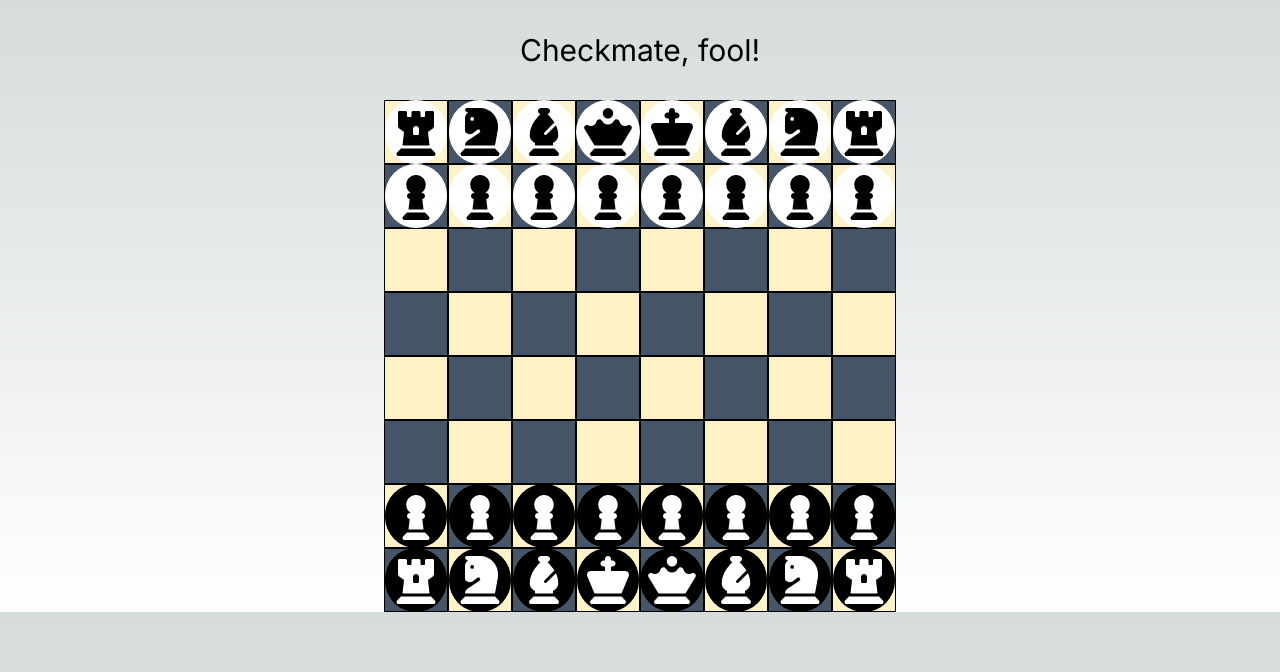
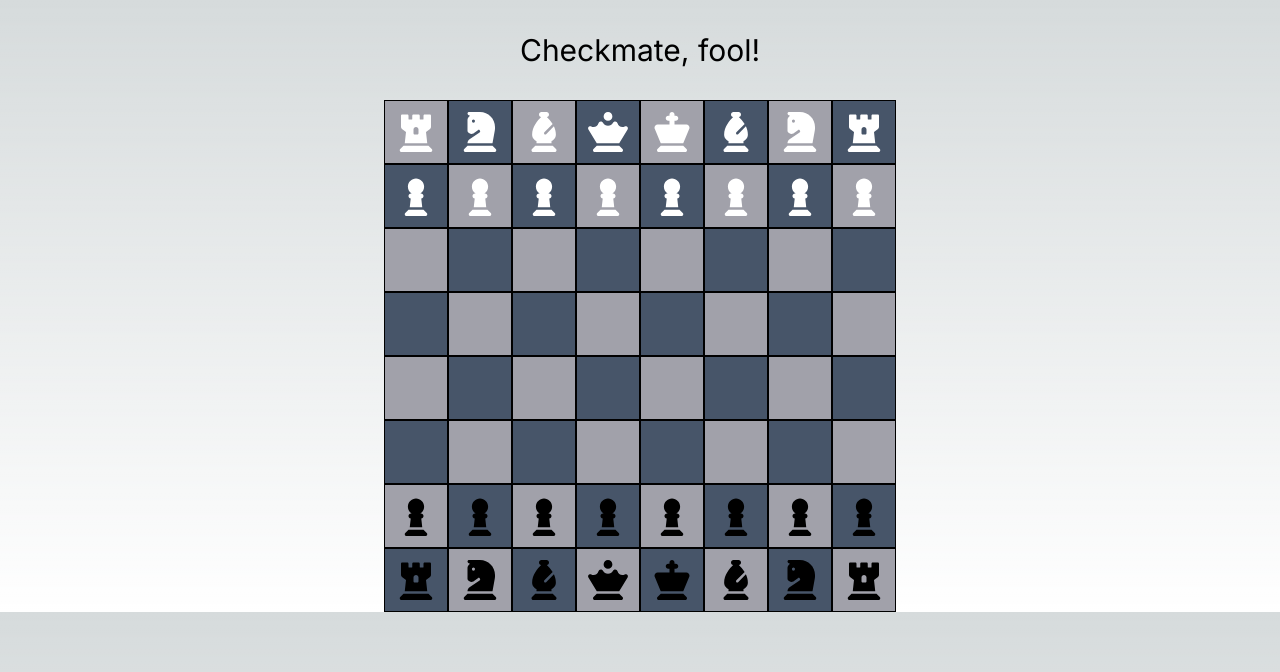
Before and after one commit to nmdurand/chess, a Next.js app: page / in a window 1280 px wide. Shown: the top 672 px of the page. Built offline with nearby package versions, Linux system fonts and the light colour scheme.

Commit message:
Sets up board context

```diff
--- a/app/layout.tsx
+++ b/app/layout.tsx
@@ -5,8 +5,8 @@ import { Inter } from 'next/font/google'
 const inter = Inter({ subsets: ['latin'] })
 
 export const metadata: Metadata = {
-  title: 'Create Next App',
-  description: 'Generated by create next app',
+  title: 'Checkmate, fool',
+  description: 'A simple chess game',
 }
 
 export default function RootLayout({
--- a/app/page.tsx
+++ b/app/page.tsx
@@ -1,65 +1,15 @@
-import {
-  faChessBishop,
-  faChessKing,
-  faChessKnight,
-  faChessPawn,
-  faChessQueen,
-  faChessRook,
-} from '@fortawesome/free-solid-svg-icons'
-import { Board } from '../components/Board'
+'use client'
+
+import { Board } from '@/components/Board'
+import { ChessContext, INITIAL_BOARD_DATA } from '../context/context'
 
 export default function Home() {
   return (
     <div className="flex flex-col items-center">
       <h1 className="text-center text-3xl my-8">Checkmate, fool!</h1>
-      <Board
-        data={[
-          [
-            { type: 'rook', icon: faChessRook, color: 'black' },
-            { type: 'knight', icon: faChessKnight, color: 'black' },
-            { type: 'bishop', icon: faChessBishop, color: 'black' },
-            { type: 'queen', icon: faChessQueen, color: 'black' },
-            { type: 'king', icon: faChessKing, color: 'black' },
-            { type: 'bishop', icon: faChessBishop, color: 'black' },
-            { type: 'knight', icon: faChessKnight, color: 'black' },
-            { type: 'rook', icon: faChessRook, color: 'black' },
-          ],
-          [
-            { type: 'pawn', icon: faChessPawn, color: 'black' },
-            { type: 'pawn', icon: faChessPawn, color: 'black' },
-            { type: 'pawn', icon: faChessPawn, color: 'black' },
-            { type: 'pawn', icon: faChessPawn, color: 'black' },
-            { type: 'pawn', icon: faChessPawn, color: 'black' },
-            { type: 'pawn', icon: faChessPawn, color: 'black' },
-            { type: 'pawn', icon: faChessPawn, color: 'black' },
-            { type: 'pawn', icon: faChessPawn, color: 'black' },
-          ],
-          [{}, {}, {}, {}, {}, {}, {}, {}],
-          [{}, {}, {}, {}, {}, {}, {}, {}],
-          [{}, {}, {}, {}, {}, {}, {}, {}],
-          [{}, {}, {}, {}, {}, {}, {}, {}],
-          [
-            { type: 'pawn', icon: faChessPawn, color: 'white' },
-            { type: 'pawn', icon: faChessPawn, color: 'white' },
-            { type: 'pawn', icon: faChessPawn, color: 'white' },
-            { type: 'pawn', icon: faChessPawn, color: 'white' },
-            { type: 'pawn', icon: faChessPawn, color: 'white' },
-            { type: 'pawn', icon: faChessPawn, color: 'white' },
-            { type: 'pawn', icon: faChessPawn, color: 'white' },
-            { type: 'pawn', icon: faChessPawn, color: 'white' },
-          ],
-          [
-            { type: 'rook', icon: faChessRook, color: 'white' },
-            { type: 'knight', icon: faChessKnight, color: 'white' },
-            { type: 'bishop', icon: faChessBishop, color: 'white' },
-            { type: 'king', icon: faChessKing, color: 'white' },
-            { type: 'queen', icon: faChessQueen, color: 'white' },
-            { type: 'bishop', icon: faChessBishop, color: 'white' },
-            { type: 'knight', icon: faChessKnight, color: 'white' },
-            { type: 'rook', icon: faChessRook, color: 'white' },
-          ],
-        ]}
-      />
+      <ChessContext.Provider value={{ board: INITIAL_BOARD_DATA }}>
+        <Board />
+      </ChessContext.Provider>
     </div>
   )
 }
--- a/components/Board.tsx
+++ b/components/Board.tsx
@@ -1,40 +1,13 @@
 import { FC } from 'react'
-import { FontAwesomeIcon } from '@fortawesome/react-fontawesome'
-import { IconDefinition } from '@fortawesome/free-solid-svg-icons'
+import { Square } from './Square'
 
-export interface SquareData {
-  type?: string
-  icon?: IconDefinition
-  color?: 'black' | 'white'
-}
-interface BoardData {
-  data: SquareData[][]
-}
-
-export const Board: FC<BoardData> = ({ data }) => {
+export const Board: FC = () => {
   return (
     <div className="flex flex-col">
-      {data.map((row, i) => (
-        <div className="flex" key={i}>
-          {row.map(({ icon, color }, j) => (
-            <div
-              key={`square-${i}-${j}`}
-              className={`w-16 h-16 flex items-center justify-center border border-black ${
-                (i + j) % 2 === 0 ? 'bg-amber-100' : 'bg-slate-600'
-              }`}
-            >
-              {icon && (
-                <FontAwesomeIcon
-                  icon={icon}
-                  inverse
-                  className={`w-12 h-12 p-2 ${
-                    color === 'black'
-                      ? 'text-black bg-white rounded-full'
-                      : 'text-white bg-black rounded-full'
-                  }`}
-                />
-              )}
-            </div>
+      {Array.from(Array(8).keys()).map((i) => (
+        <div className="flex" key={`row-${i}`}>
+          {Array.from(Array(8).keys()).map((j) => (
+            <Square key={`${i}-${j}`} row={i} col={j} />
           ))}
         </div>
       ))}
--- /dev/null
+++ b/components/Piece.tsx
@@ -0,0 +1,30 @@
+import { FC } from 'react'
+import { PieceData, PieceName } from '@/context/context'
+import {
+  faChessBishop,
+  faChessKing,
+  faChessKnight,
+  faChessPawn,
+  faChessQueen,
+  faChessRook,
+} from '@fortawesome/free-solid-svg-icons'
+import { FontAwesomeIcon } from '@fortawesome/react-fontawesome'
+
+const ICON_NAMES = {
+  [PieceName.King]: faChessKing,
+  [PieceName.Queen]: faChessQueen,
+  [PieceName.Bishop]: faChessBishop,
+  [PieceName.Knight]: faChessKnight,
+  [PieceName.Rook]: faChessRook,
+  [PieceName.Pawn]: faChessPawn,
+}
+
+export const Piece: FC<PieceData> = ({ name, color }) => {
+  return (
+    <FontAwesomeIcon
+      icon={ICON_NAMES[name]}
+      inverse
+      className={`w-10 h-10 ${color === 'black' ? 'text-black' : 'text-white'}`}
+    />
+  )
+}
--- /dev/null
+++ b/components/Square.tsx
@@ -0,0 +1,24 @@
+import { FC, useContext } from 'react'
+import { ChessContext } from '@/context/context'
+import { Piece } from './Piece'
+
+interface ISquare {
+  row: number
+  col: number
+}
+
+export const Square: FC<ISquare> = ({ row, col }) => {
+  const { board } = useContext(ChessContext)
+
+  const { name, color } = board[row][col] || {}
+
+  return (
+    <div
+      className={`w-16 h-16 flex items-center justify-center border border-black ${
+        (row + col) % 2 === 0 ? 'bg-zinc-400' : 'bg-slate-600'
+      }`}
+    >
+      {name && color && <Piece name={name} color={color} />}
+    </div>
+  )
+}
--- /dev/null
+++ b/context/context.ts
@@ -0,0 +1,77 @@
+'use client'
+
+import React from 'react'
+
+export enum PlayerColor {
+  Black = 'black',
+  White = 'white',
+}
+
+export enum PieceName {
+  Pawn = 'pawn',
+  Rook = 'rook',
+  Knight = 'knight',
+  Bishop = 'bishop',
+  Queen = 'queen',
+  King = 'king',
+}
+
+export interface PieceData {
+  name: PieceName
+  color: PlayerColor
+}
+
+interface ChessContextType {
+  board: (PieceData | undefined)[][]
+}
+
+export const ChessContext = React.createContext<ChessContextType>({
+  board: new Array(8).fill(new Array(8)),
+})
+
+export const INITIAL_BOARD_DATA = [
+  [
+    { name: PieceName.Rook, color: PlayerColor.White },
+    { name: PieceName.Knight, color: PlayerColor.White },
+    { name: PieceName.Bishop, color: PlayerColor.White },
+    { name: PieceName.Queen, color: PlayerColor.White },
+    { name: PieceName.King, color: PlayerColor.White },
+    { name: PieceName.Bishop, color: PlayerColor.White },
+    { name: PieceName.Knight, color: PlayerColor.White },
+    { name: PieceName.Rook, color: PlayerColor.White },
+  ],
+  [
+    { name: PieceName.Pawn, color: PlayerColor.White },
+    { name: PieceName.Pawn, color: PlayerColor.White },
+    { name: PieceName.Pawn, color: PlayerColor.White },
+    { name: PieceName.Pawn, color: PlayerColor.White },
+    { name: PieceName.Pawn, color: PlayerColor.White },
+    { name: PieceName.Pawn, color: PlayerColor.White },
+    { name: PieceName.Pawn, color: PlayerColor.White },
+    { name: PieceName.Pawn, color: PlayerColor.White },
+  ],
+  [],
+  [],
+  [],
+  [],
+  [
+    { name: PieceName.Pawn, color: PlayerColor.Black },
+    { name: PieceName.Pawn, color: PlayerColor.Black },
+    { name: PieceName.Pawn, color: PlayerColor.Black },
+    { name: PieceName.Pawn, color: PlayerColor.Black },
+    { name: PieceName.Pawn, color: PlayerColor.Black },
+    { name: PieceName.Pawn, color: PlayerColor.Black },
+    { name: PieceName.Pawn, color: PlayerColor.Black },
+    { name: PieceName.Pawn, color: PlayerColor.Black },
+  ],
+  [
+    { name: PieceName.Rook, color: PlayerColor.Black },
+    { name: PieceName.Knight, color: PlayerColor.Black },
+    { name: PieceName.Bishop, color: PlayerColor.Black },
+    { name: PieceName.Queen, color: PlayerColor.Black },
+    { name: PieceName.King, color: PlayerColor.Black },
+    { name: PieceName.Bishop, color: PlayerColor.Black },
+    { name: PieceName.Knight, color: PlayerColor.Black },
+    { name: PieceName.Rook, color: PlayerColor.Black },
+  ],
+]
--- a/package.json
+++ b/package.json
@@ -15,7 +15,6 @@
   },
   "dependencies": {
     "@fortawesome/fontawesome-svg-core": "^6.4.0",
-    "@fortawesome/free-regular-svg-icons": "^6.4.0",
     "@fortawesome/free-solid-svg-icons": "^6.4.0",
     "@fortawesome/react-fontawesome": "^0.2.0",
     "@types/node": "20.4.5",
```
Also changed, not shown: 1 other file (tests, documents, lock files or other folders).
